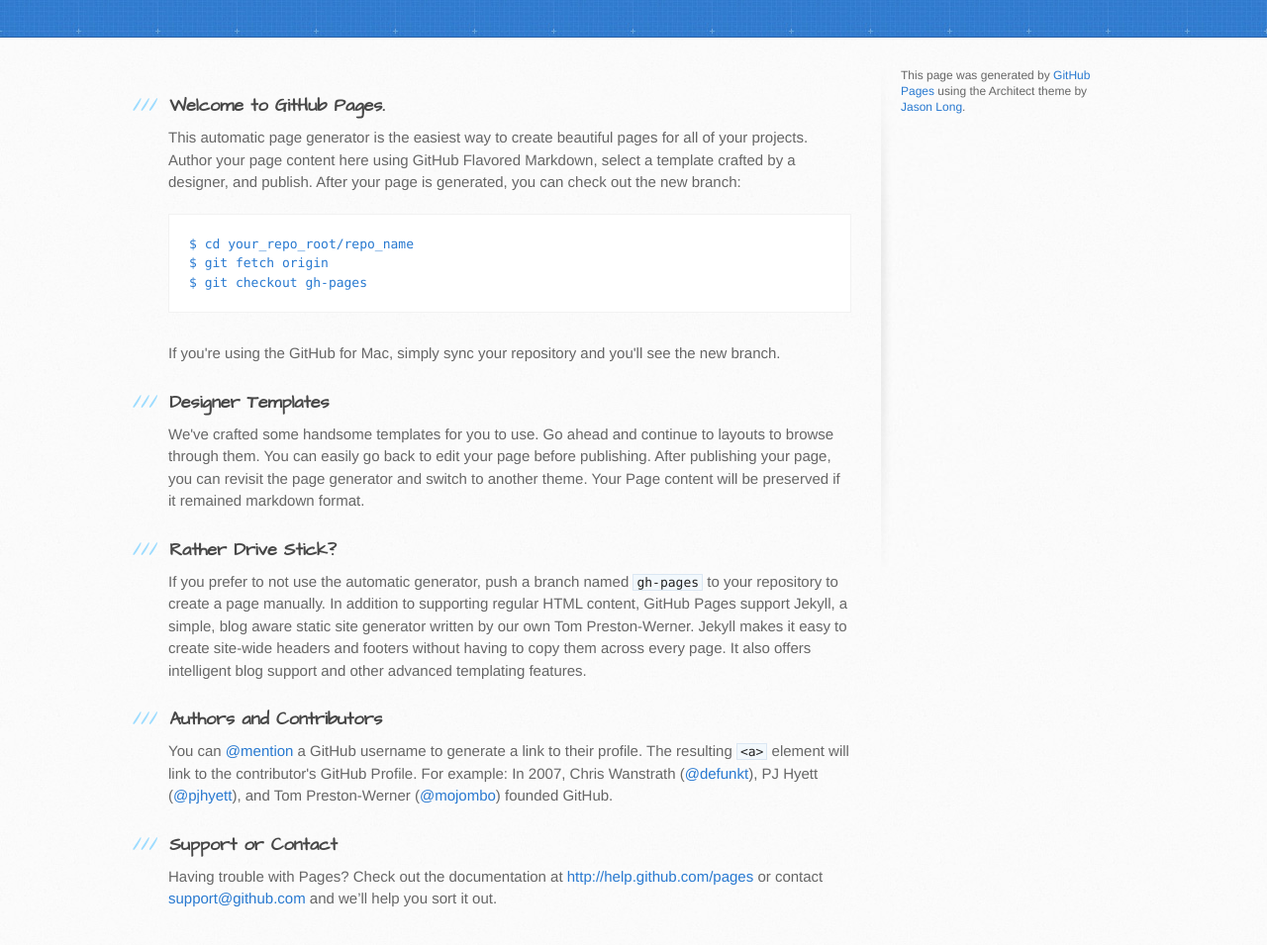
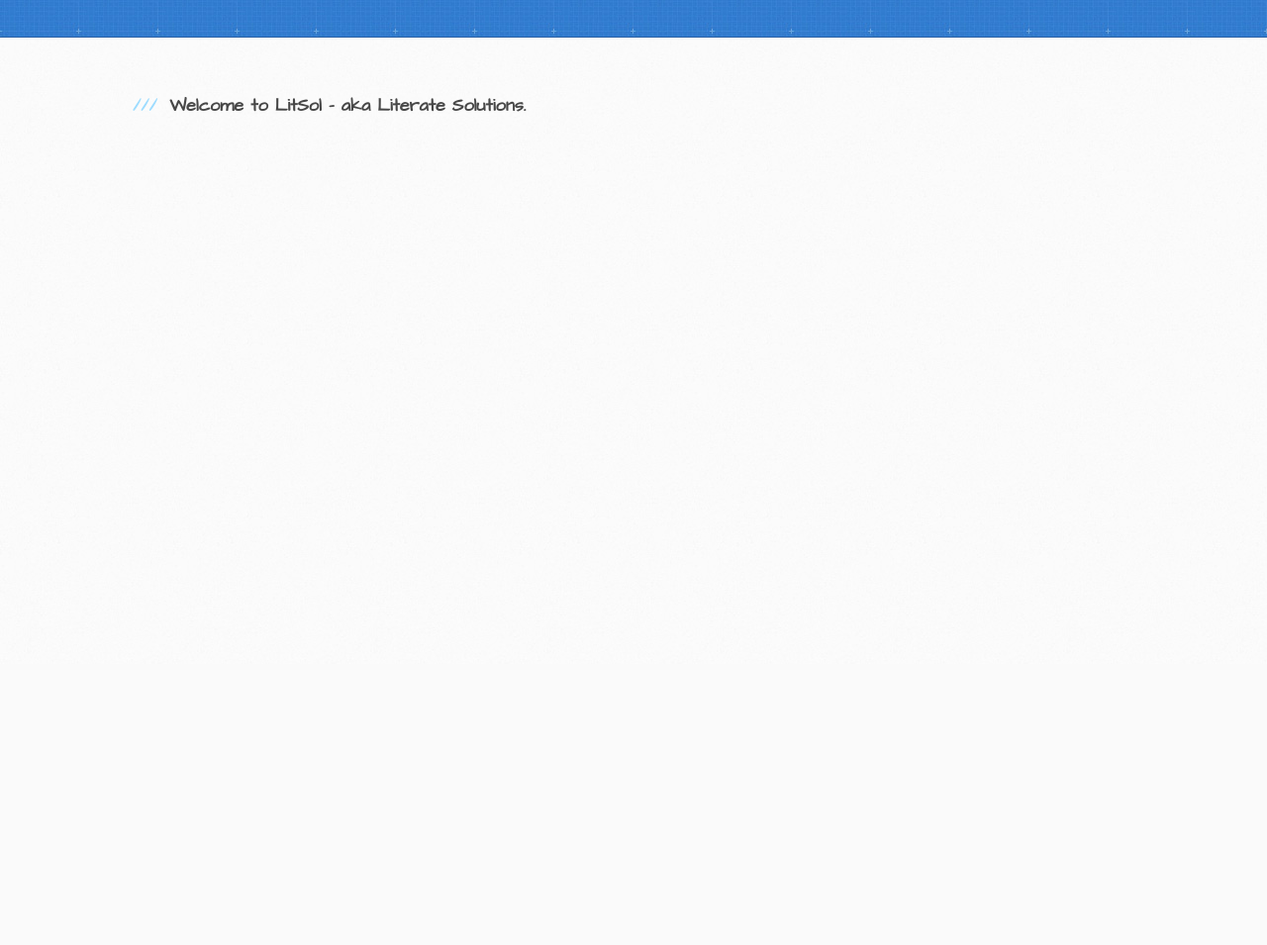
Before and after one commit to litsol/litsol.github.io, a plain HTML site: page index.html in a window 1280 px wide. Shown: the part 129-1084 px from the top of the page at 99% size. After the commit the page ends 800 px from the top, so only its background shows below. Drawn offline with Linux system fonts and the light colour scheme.

Commit message:
Removed GitHub boilerplate - empty page.

```diff
--- a/index.html
+++ b/index.html
@@ -8,14 +8,11 @@
     <link rel="stylesheet" type="text/css" href="stylesheets/stylesheet.css" media="screen">
     <link rel="stylesheet" type="text/css" href="stylesheets/pygment_trac.css" media="screen">
     <link rel="stylesheet" type="text/css" href="stylesheets/print.css" media="print">
-
     <!--[if lt IE 9]>
 	<script src="//html5shiv.googlecode.com/svn/trunk/html5.js"></script>
 	<![endif]-->
-
     <title>Litsol.github.io by litsol</title>
   </head>
-
   <body>
     <header>
       <div class="inner">
@@ -24,51 +21,13 @@
 	<a href="https://github.com/litsol" class="button"><small>Follow me on</small>GitHub</a>
       </div>
     </header>
-
     <div id="content-wrapper">
       <div class="inner clearfix">
 	<section id="main-content">
 	  <h3>
-<a name="welcome-to-github-pages" class="anchor" href="#welcome-to-github-pages"><span class="octicon octicon-link"></span></a>Welcome to GitHub Pages.</h3>
-
-<p>This automatic page generator is the easiest way to create beautiful pages for all of your projects. Author your page content here using GitHub Flavored Markdown, select a template crafted by a designer, and publish. After your page is generated, you can check out the new branch:</p>
-
-<pre><code>$ cd your_repo_root/repo_name
-$ git fetch origin
-$ git checkout gh-pages
-</code></pre>
-
-<p>If you're using the GitHub for Mac, simply sync your repository and you'll see the new branch.</p>
-
-<h3>
-<a name="designer-templates" class="anchor" href="#designer-templates"><span class="octicon octicon-link"></span></a>Designer Templates</h3>
-
-<p>We've crafted some handsome templates for you to use. Go ahead and continue to layouts to browse through them. You can easily go back to edit your page before publishing. After publishing your page, you can revisit the page generator and switch to another theme. Your Page content will be preserved if it remained markdown format.</p>
-
-<h3>
-<a name="rather-drive-stick" class="anchor" href="#rather-drive-stick"><span class="octicon octicon-link"></span></a>Rather Drive Stick?</h3>
-
-<p>If you prefer to not use the automatic generator, push a branch named <code>gh-pages</code> to your repository to create a page manually. In addition to supporting regular HTML content, GitHub Pages support Jekyll, a simple, blog aware static site generator written by our own Tom Preston-Werner. Jekyll makes it easy to create site-wide headers and footers without having to copy them across every page. It also offers intelligent blog support and other advanced templating features.</p>
-
-<h3>
-<a name="authors-and-contributors" class="anchor" href="#authors-and-contributors"><span class="octicon octicon-link"></span></a>Authors and Contributors</h3>
-
-<p>You can <a href="https://github.com/blog/821" class="user-mention">@mention</a> a GitHub username to generate a link to their profile. The resulting <code>&lt;a&gt;</code> element will link to the contributor's GitHub Profile. For example: In 2007, Chris Wanstrath (<a href="https://github.com/defunkt" class="user-mention">@defunkt</a>), PJ Hyett (<a href="https://github.com/pjhyett" class="user-mention">@pjhyett</a>), and Tom Preston-Werner (<a href="https://github.com/mojombo" class="user-mention">@mojombo</a>) founded GitHub.</p>
-
-<h3>
-<a name="support-or-contact" class="anchor" href="#support-or-contact"><span class="octicon octicon-link"></span></a>Support or Contact</h3>
-
-<p>Having trouble with Pages? Check out the documentation at <a href="http://help.github.com/pages">http://help.github.com/pages</a> or contact <a href="mailto:support@github.com">support@github.com</a> and we’ll help you sort it out.</p>
+	    <a name="welcome-to-github-pages" class="anchor" href="#welcome-to-github-pages"><span class="octicon octicon-link"></span></a>Welcome to LitSol - aka Literate Solutions.</h3>
 	</section>
-
-        <aside id="sidebar">
-
-
-          <p>This page was generated by <a href="https://pages.github.com">GitHub Pages</a> using the Architect theme by <a href="https://twitter.com/jasonlong">Jason Long</a>.</p>
-        </aside>
       </div>
     </div>
-
-
   </body>
 </html>
```
Lines whose indentation alone changed are shown as unchanged.
